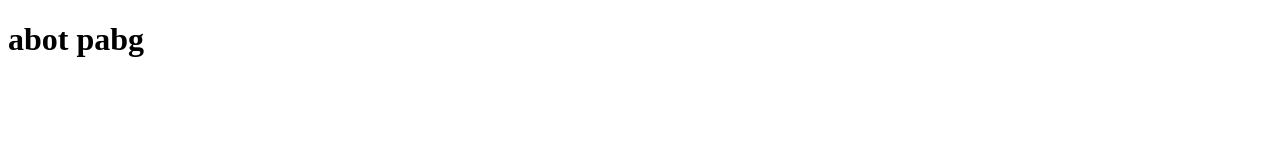
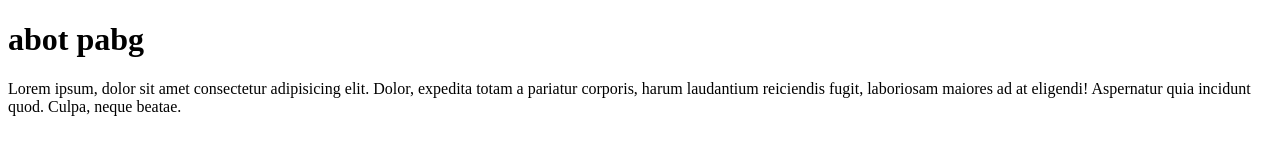
Before and after one commit to namdo-hub/namdo-hub.github.io, a plain HTML site: page abotu.html in a window 1280 px wide. Drawn offline with Linux system fonts and the light colour scheme.

Commit message:
thêm lorem

```diff
--- a/abotu.html
+++ b/abotu.html
@@ -8,5 +8,6 @@
 </head>
 <body>
     <h1>abot pabg</h1>
+    <p>Lorem ipsum, dolor sit amet consectetur adipisicing elit. Dolor, expedita totam a pariatur corporis, harum laudantium reiciendis fugit, laboriosam maiores ad at eligendi! Aspernatur quia incidunt quod. Culpa, neque beatae.</p>
 </body>
 </html>
```
